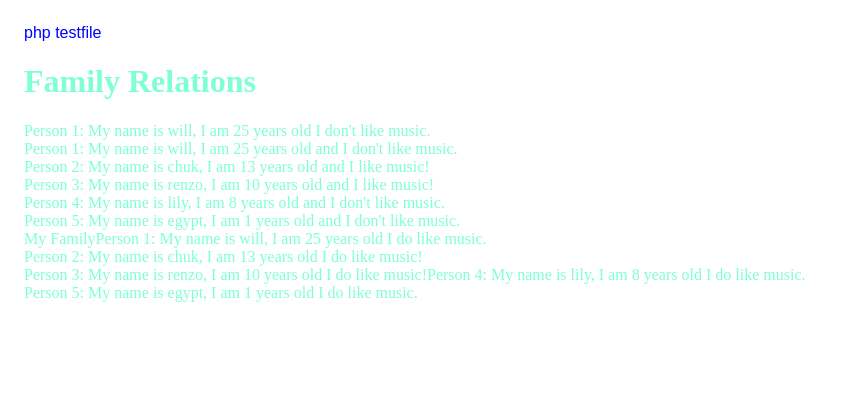
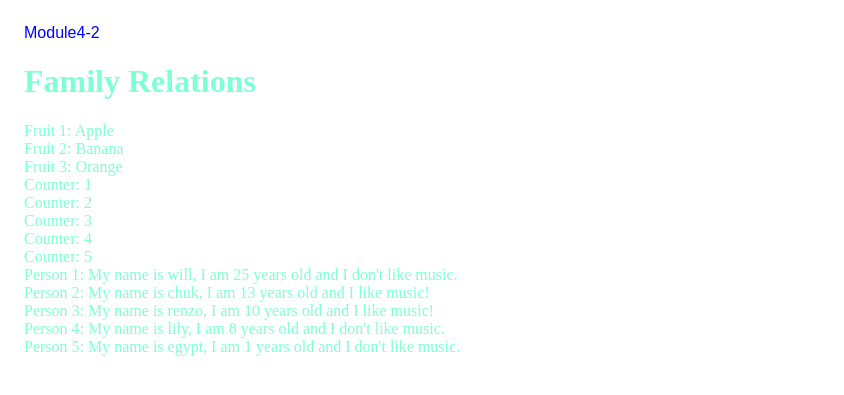
Before and after one commit to Willv97/BEModule4-, a PHP site: page / in a window 1280 px wide. Shown: the top 395 px of the page, without its empty margins (0-844 px from the left). Run offline with PHP 8.4, Linux system fonts and the light colour scheme.

Commit message:
Updated php and css code to include a one dimensional array and comments

```diff
--- a/index.php
+++ b/index.php
@@ -1,11 +1,11 @@
 <!DOCTYPE html>
-
 <html>
     <head>
         <title>TestPhPPage</title>
         <link rel="stylesheet" href="main.css">
+    </head>
     <body>
-                <header>php testfile</header>
+        <header>Module4-2</header>
         <h1>Family Relations</h1>
         <?php
         define("Family", "My Family"); // a named constant
@@ -30,6 +30,7 @@
         $age5 = "1"; // Define an integer variable called age3
         $likesMusic5 = false; // Define a boolean variable called $likesMusic3
 
+        // Multi-dimensional array
         $people = array(
             array("name" => "will", "age" => 25, "likesMusic" => false),
             array("name" => "chuk", "age" => 13, "likesMusic" => true),
@@ -38,17 +39,20 @@
             array("name" => "egypt", "age" => 1, "likesMusic" => false)
         );
 
-              for ($i = 0; $i < count($people); $i++) {
-                echo "Person " . ($i+1) . ": My name is " . $people[$i]["name"] . ", I am " . $people[$i]["age"] . " years old ";
-
-                if ($people[$i]["likesMusic"]) {
-                    echo "I do like music!";
-                } else {
-                    echo "I don't like music.";
+        // Iterated and accessed one-dimensional array
+        $fruits = array("Apple", "Banana", "Orange");
+        for ($i = 0; $i < count($fruits); $i++) {
+            echo "Fruit " . ($i + 1) . ": " . $fruits[$i] . "<br>";
         }
 
-                echo "<br>";
+        // While loop
+        $counter = 1;
+        while ($counter <= 5) {
+            echo "Counter: " . $counter . "<br>";
+            $counter++;
+        }
 
+        // Called function
         function printPersonInfo($person) {
             echo "My name is " . $person["name"] . ", I am " . $person["age"] . " years old";
 
@@ -59,60 +63,12 @@
             }
         }
 
+        // Call the function for each person
         for ($i = 0; $i < count($people); $i++) {
             echo "Person " . ($i + 1) . ": ";
             printPersonInfo($people[$i]);
         }
-            }
 
-            echo Family; // Output the value of the named constant to the browser
-
-               echo "Person 1: My name is " . $name1 . ", I am " . $age1 . " years old" ; // Output the result to the browser
-
-               if ($likesMusic1) { // Use a conditional statement to check if likesMusic1 is false
-                   echo " I don't like music!"; // Output the result to the browser
-               } else {
-                   echo " I do like music."; // Output the result to the browser
-               }
-
-               echo "<br>"; // Add a line break for formatting
-
-               echo "Person 2: My name is " . $name2 . ", I am " . $age2 . " years old " ; // Output the result to the browser
-
-               if ($likesMusic2) { // Use a conditional statement to check if likesMusic2 is true
-                   echo " I do like music!"; // Output the result to the browser
-               } else {
-                   echo " I don't like music."; // Output the result to the browser
-               }
-
-                   echo "<br>"; // Add a line break for formatting
-
-               echo "Person 3: My name is " . $name3 . ", I am " . $age3 . " years old " ; // Output the result to the browser
-
-               if ($likesMusic3) { // Use a conditional statement to check if likesMusic3 is true
-                   echo " I do like music!"; // Output the result to the browser
-               } else {
-                   echo " I don't like music."; // Output the result to the browser
-                   echo Family; // Output the value of the named constant to the browser
-               }
-               echo "Person 4: My name is " . $name4 . ", I am " . $age4 . " years old" ; // Output the result to the browser
-
-               if ($likesMusic4) { // Use a conditional statement to check if likesMusic1 is false
-                   echo " I don't like music!"; // Output the result to the browser
-               } else {
-                   echo " I do like music."; // Output the result to the browser
-               }
-
-               echo "<br>"; // Add a line break for formatting
-
-               echo "Person 5: My name is " . $name5 . ", I am " . $age5 . " years old" ; // Output the result to the browser
-
-               if ($likesMusic5) { // Use a conditional statement to check if likesMusic1 is false
-                   echo " I don't like music!"; // Output the result to the browser
-               } else {
-                   echo " I do like music."; // Output the result to the browser
-               }
         ?>
     </body>
-    </head>
 </html>
--- a/main.css
+++ b/main.css
@@ -1,3 +1,4 @@
+/*Styling to the body*/
 body {
     color:aquamarine;
     padding: 24px;
@@ -5,11 +6,14 @@ body {
     animation-delay: var(position);
     margin: auto;
 }
+/*header changes*/
 header {
     font-family: fantasy;
     color: blue;
     border: chartreuse;
 }
+
+/*Class text change*/
 .name1 {
     text-transform: uppercase;
 }
```
Lines whose indentation alone changed are shown as unchanged.
